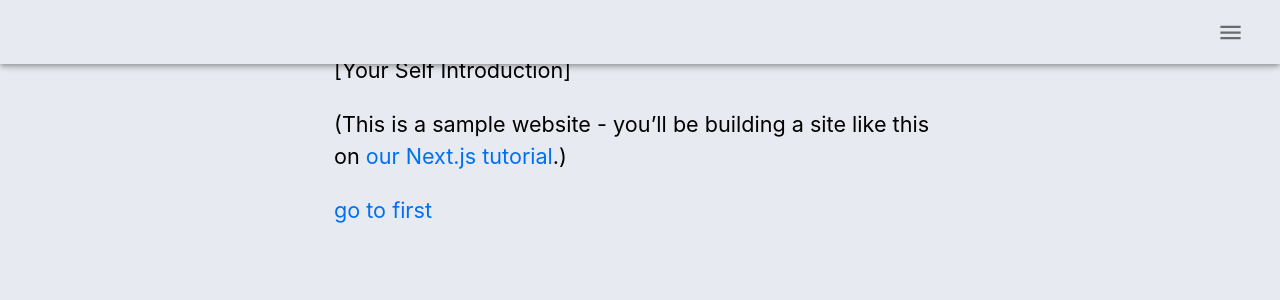
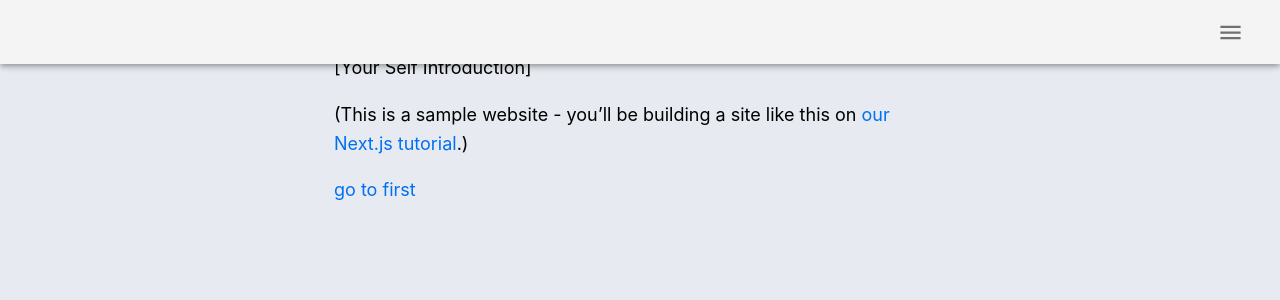
Before and after one commit to Horieryuhei0421/horie-portfolio, a Next.js app: page / in a window 1280 px wide. Shown: the top 300 px of the page. Built offline with nearby package versions, Linux system fonts and the light colour scheme.

Commit message:
ヘッダー

```diff
--- a/components/Header/Header.js
+++ b/components/Header/Header.jsx
@@ -4,13 +4,14 @@ import { AppBar } from "@material-ui/core";
 import { Toolbar } from "@material-ui/core";
 import HeaderMenus from "./HeaderMenus";
 import ClosableDrawer from "./ClosableDrawer";
+import styles from "./Header.module.css";
 
 const useStyles = makeStyles({
   root: {
     flexGrow: 1,
   },
   menuBar: {
-    backgroundColor: "#E7EAF0",
+    backgroundColor: "#f4f4f4",
     color: "#444",
   },
   toolbar: {
@@ -45,14 +46,8 @@ const Header = () => {
 
   return (
     <div classes={classes.root}>
-      <AppBar position="fixed" className={classes.menuBar} >
+      <AppBar position="fixed" className={classes.menuBar}>
         <Toolbar className={classes.toolbar}>
-          {/* <img
-              src={promo_tag}
-              alt="TorahackLogo"
-              width="105px"
-            // onClick={() => dispatch(push("/adviserpage"))}
-            /> */}
           <div className={classes.iconButtons}>
             <HeaderMenus handleDrawerToggle={handleDrawerToggle} />
           </div>
--- /dev/null
+++ b/components/Header/Header.module.css
@@ -0,0 +1,6 @@
+.header {
+  display: flex;
+  flex-direction: column;
+  background-color: #e7eaf0;
+  text-align: end;
+}
--- a/components/layout.js
+++ b/components/layout.js
@@ -1,7 +1,6 @@
 import Head from 'next/head'
 import Image from 'next/image'
 import styles from './layout.module.css'
-import utilStyles from '../styles/utils.module.css'
 import Link from 'next/link'
 import Header from './Header/Header'
 
--- a/components/layout.module.css
+++ b/components/layout.module.css
@@ -4,12 +4,6 @@
   margin: 3rem auto 6rem;
 }
 
-.header {
-  display: flex;
-  flex-direction: column;
-  align-items: center;
-}
-
 .backToHome {
   margin: 3rem 0 0;
 }
--- a/pages/index.js
+++ b/pages/index.js
@@ -1,15 +1,15 @@
 import Head from 'next/head'
 import Link from 'next/link'
 import Layout, { siteTitle } from '../components/layout'
-import utilStyles from '../styles/utils.module.css'
+import Header from '../components/Header/Header'
 
 export default function Home() {
   return (
-    <Layout home>
+    <Layout>
       <Head>
         <title>{siteTitle}</title>
       </Head>
-      <section className={utilStyles.headingMd}>
+      <section>
         <p>[Your Self Introduction]</p>
         <p>
           (This is a sample website - you’ll be building a site like this on{' '}
--- a/pages/posts/first-post.js
+++ b/pages/posts/first-post.js
@@ -1,7 +1,6 @@
 import Head from 'next/head'
 import Link from 'next/link'
 import Layout from '../../components/layout'
-
 
 export default function FirstPost() {
   return (
```
